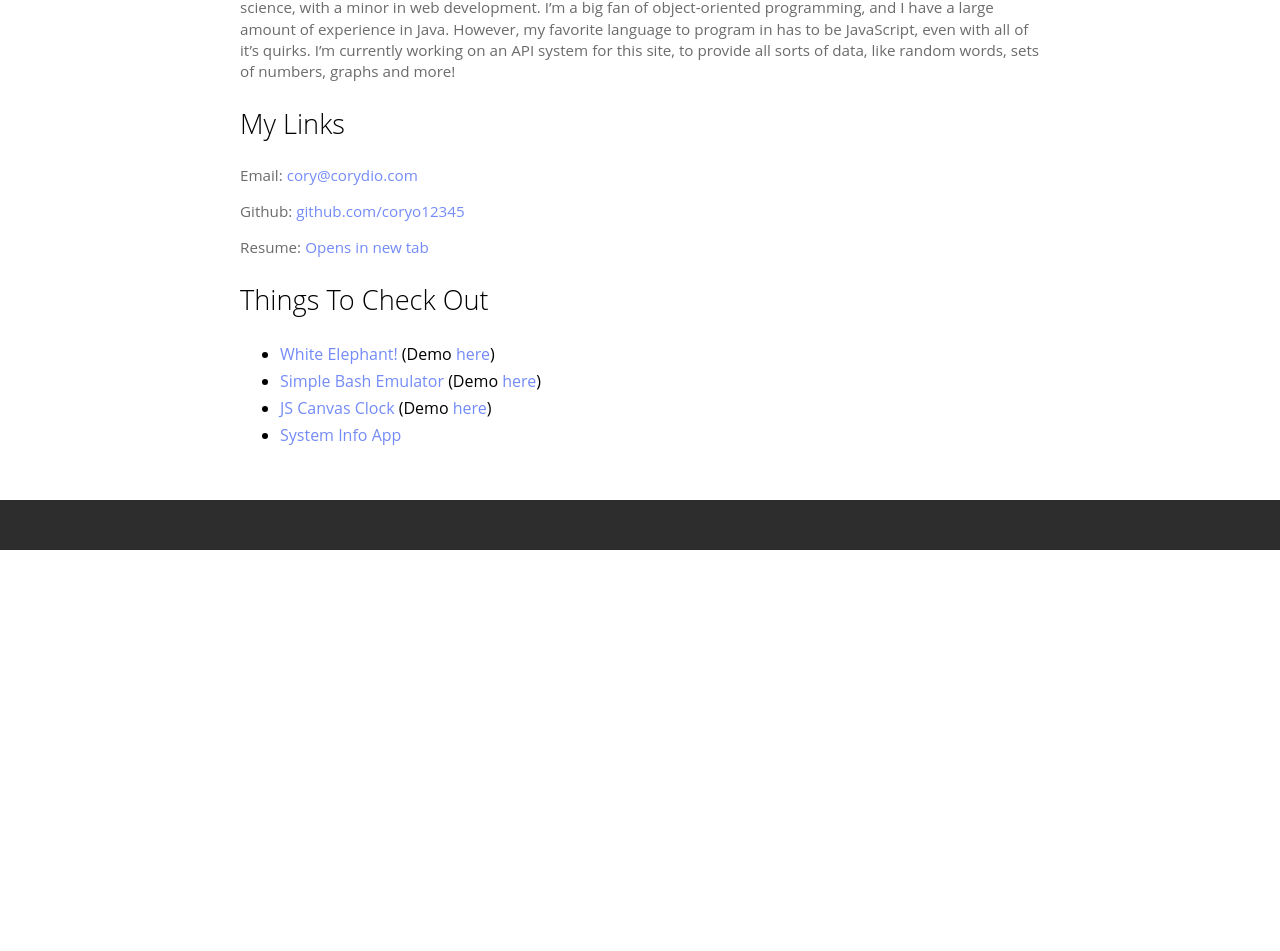
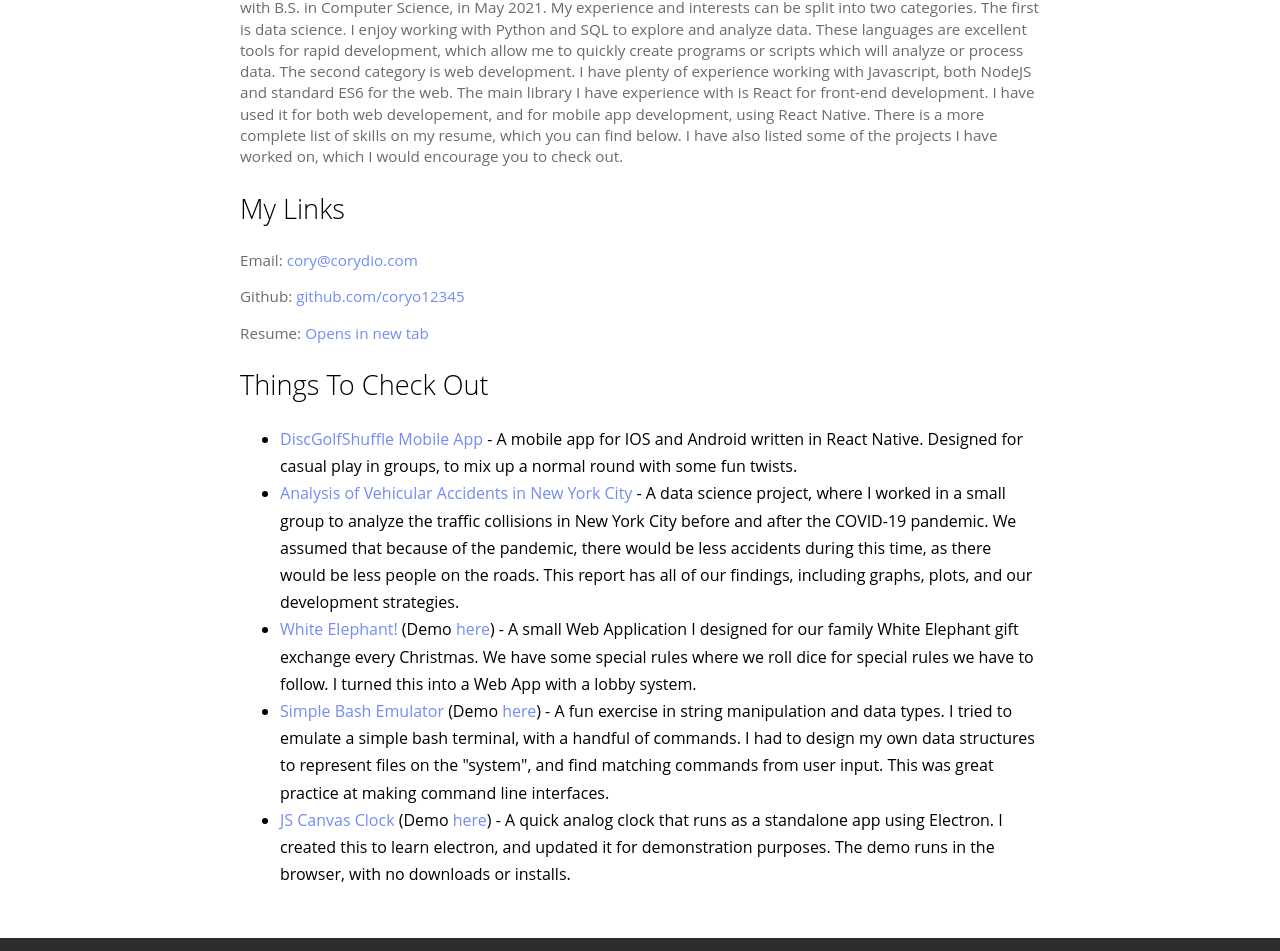
Before and after one commit to coryo12345/WebV2, a website: page pages/index.html in a window 1280 px wide. Shown: the part 127-1078 px from the top of the page. Before the commit the page ends 800 px from the top, so only its background shows below. Drawn offline with Linux system fonts and the light colour scheme.

Commit message:
big update post graduation

```diff
--- a/pages/index.html
+++ b/pages/index.html
@@ -1,5 +1,6 @@
 <!DOCTYPE html>
 <html lang="en">
+
 <head>
     <meta charset="UTF-8">
     <meta name="viewport" content="width=device-width, initial-scale=1.0">
@@ -8,9 +9,12 @@
     <link rel="stylesheet" href="/assets/styles.css">
     <link rel="shortcut icon" href="/assets/favicon.ico" type="image/x-icon">
 </head>
+
 <body>
     <div class="titlebar">
-        <a href="/"><h1>CORY DIOGUARDI</h1></a>
+        <a href="/">
+            <h1>CORY DIOGUARDI</h1>
+        </a>
     </div>
     <div class="hero">
         <img src="/assets/astronomy-dark.jpg" alt="background-picture" />
@@ -20,27 +24,49 @@
     </div>
     <div id="main">
         <div class="content">
-            <p>I am an undergraduate student at Rochester Institute of Technology. I am studying for
-                a major in computer science, with a minor in web development. I&#8217;m a big fan of
-                object-oriented programming, and I have a large amount of experience in Java. However, my favorite
-                language to program in has to be JavaScript, even with all of it&#8217;s quirks.
-                I&#8217;m currently working on an API system for this site, to provide all sorts of
-                data, like random words, sets of numbers, graphs and more!</p>
+            <p>I am a software engineer, currently looking for a full time job. I graduated from Rochester Intitute of
+                Technology with B.S. in Computer Science, in May 2021. My experience and interests can be split into two
+                categories. The first is data science. I enjoy working with Python and SQL to explore and analyze data.
+                These languages are excellent tools for rapid development, which allow me to quickly create programs or
+                scripts which will analyze or process data. The second category is web development. I have plenty of
+                experience working with Javascript, both NodeJS and standard ES6 for the web. The main library I have
+                experience with is React for front-end development. I have used it for both web developement, and for
+                mobile app development, using React Native. There is a more complete list of skills on my resume, which
+                you can find below. I have also listed some of the projects I have worked on, which I would encourage
+                you to check out.</p>
             <h2>My Links</h2>
             <p>Email: <a href="mailto:cory@corydio.com">cory@corydio.com</a></p>
             <p>Github: <a rel="noreferrer noopener" aria-label=" (opens in a new tab)"
                     href="https://github.com/coryo12345" target="_blank">github.com/coryo12345</a>
             </p>
-            <p>Resume: <a href="/assets/Resume.pdf" target="_blank" rel="noopener noreferrer">Opens in new tab</a></p>
+            <p>Resume: <a href="/assets/Cory_DioGuardi_Resume.pdf" target="_blank" rel="noopener noreferrer">Opens in new tab</a></p>
             <h2>Things To Check Out</h2>
             <ul>
-                <li><a href="https://github.com/coryo12345/WhiteElephant">White Elephant!</a> (Demo <a href="https://gift.corydio.com">here</a>)</li>
-                <li><a href="https://github.com/coryo12345/bashio-terminal">Simple Bash Emulator</a> (Demo <a href="/terminal">here</a>)</li>
-                <li><a href="https://github.com/coryo12345/clock">JS Canvas Clock</a> (Demo <a href="/clock">here</a>)</li>
-                <li><a href="https://github.com/coryo12345/systeminfo">System Info App</a></li>
+                <li><a href="https://github.com/coryo12345/DiscGolfShuffle">DiscGolfShuffle Mobile App</a> - A mobile
+                    app for IOS and Android written in React Native. Designed for casual play in groups, to mix up a
+                    normal round with some fun twists.</li>
+                <li><a href="/assets/NYC_traffic_report.pdf">Analysis of Vehicular Accidents in New York City</a> - A
+                    data science project, where I worked in a small group to analyze the traffic collisions in New York
+                    City before and after the COVID-19 pandemic. We assumed that because of the pandemic, there would be
+                    less accidents during this time, as there would be less people on the roads. This report has all of
+                    our findings, including graphs, plots, and our development strategies.</li>
+                <li><a href="https://github.com/coryo12345/WhiteElephant">White Elephant!</a> (Demo <a
+                        href="https://gift.corydio.com">here</a>) - A small Web Application I designed for our family
+                    White Elephant gift exchange every Christmas. We have some special rules where we roll dice for
+                    special rules we have to follow. I turned this into a Web App with a lobby system.</li>
+                <li><a href="https://github.com/coryo12345/bashio-terminal">Simple Bash Emulator</a> (Demo <a
+                        href="/terminal">here</a>) - A fun exercise in string manipulation and data types. I tried to
+                    emulate a simple bash terminal, with a handful of commands. I had to design my own data structures
+                    to represent files on the "system", and find matching commands from user input. This was great
+                    practice at making command line interfaces.</li>
+                <li><a href="https://github.com/coryo12345/clock">JS Canvas Clock</a> (Demo <a href="/clock">here</a>) -
+                    A quick analog clock that runs as a standalone app using Electron. I created this to learn electron,
+                    and updated it for demonstration purposes. The demo runs in the browser, with no downloads or
+                    installs.</li>
             </ul>
         </div><!-- .entry-content -->
     </div>
     <footer></footer>
 </body>
+
 </html>
```
Also changed, not shown: 4 other files.
